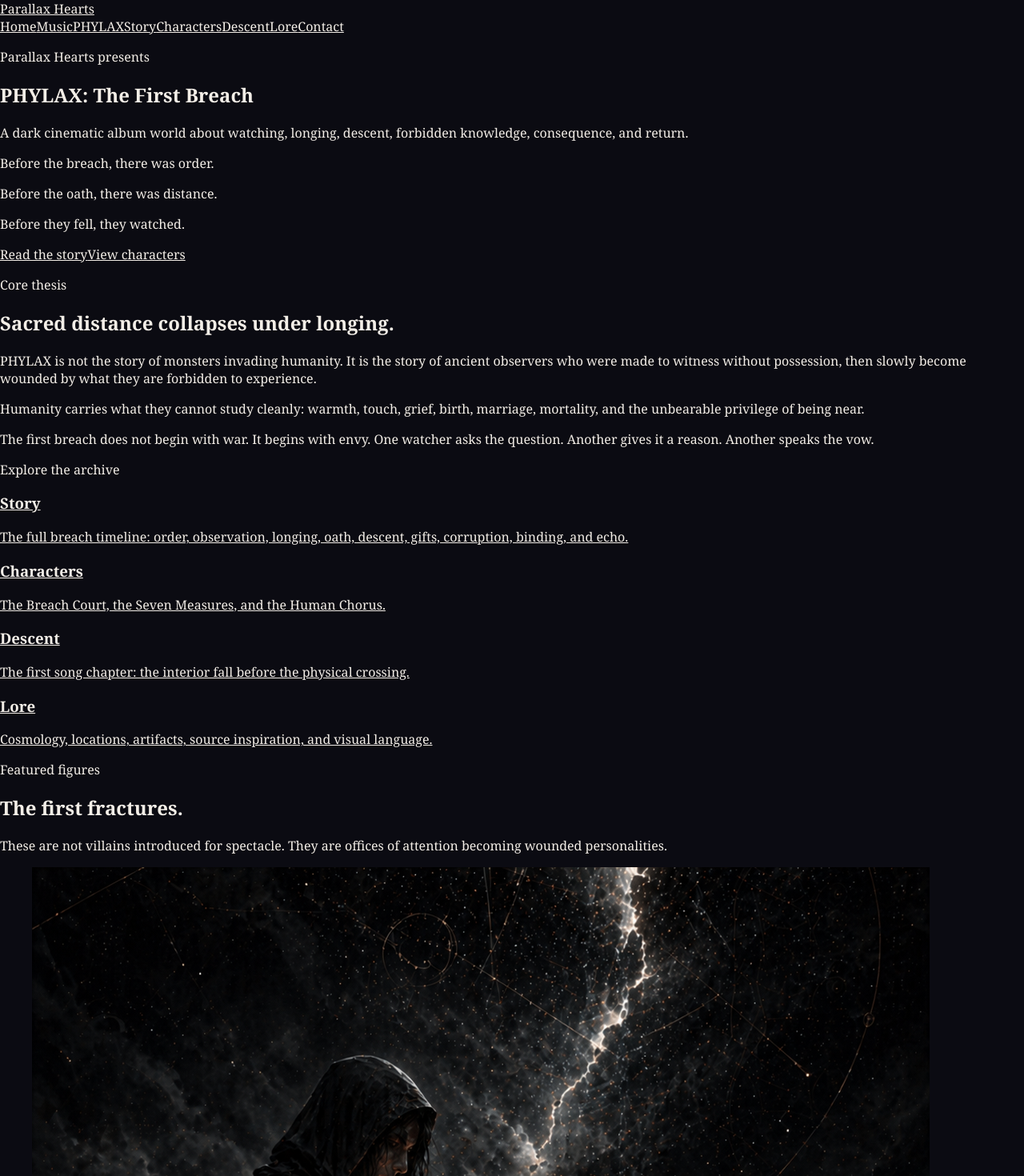
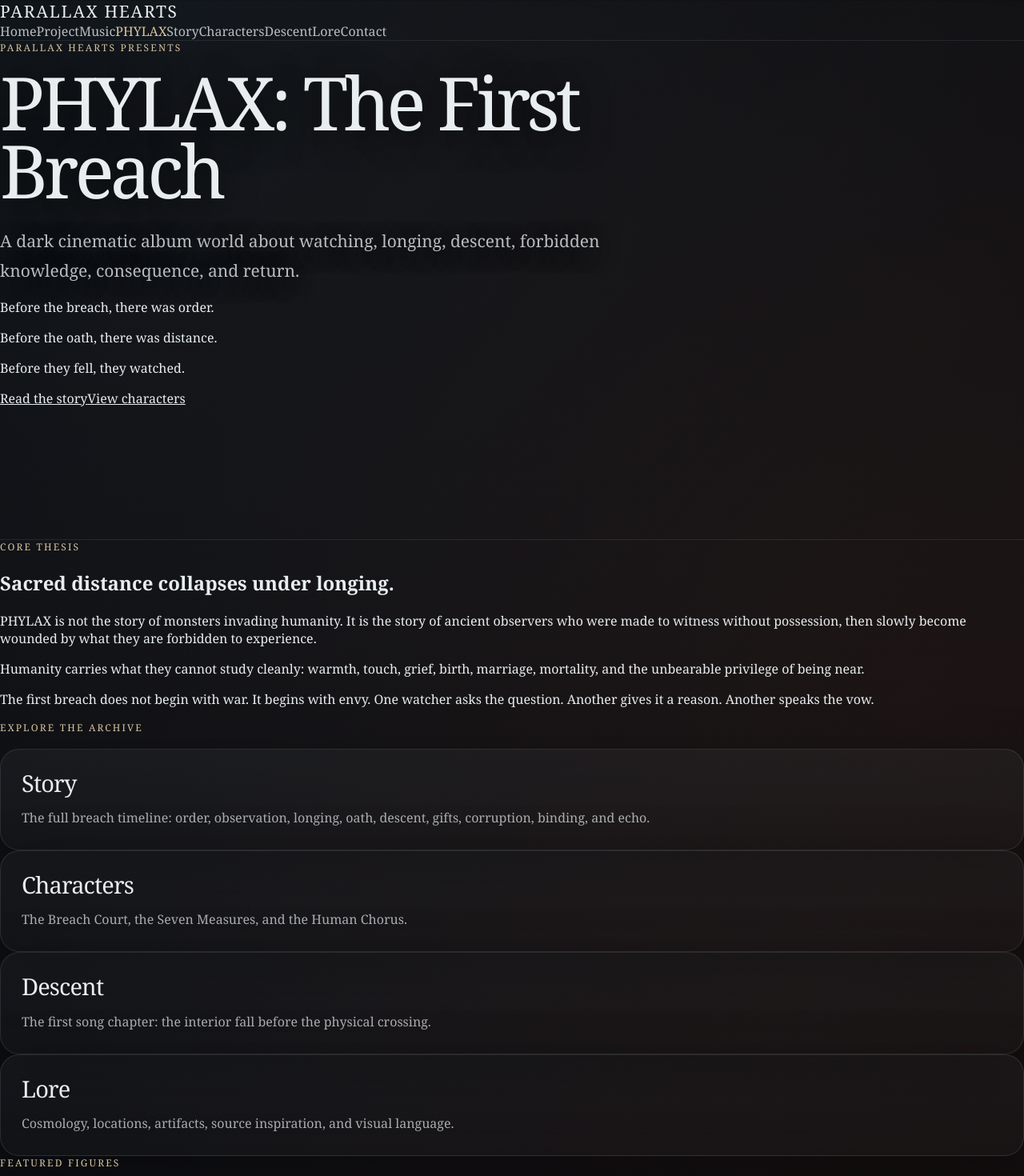
Before and after one commit to chthomps4/parallaxhearts-site, a Next.js app in the folder site/: page /phylax in a window 1280 px wide. Shown: the top 1470 px of the page at 80% size. Built offline with nearby package versions, Linux system fonts and the light colour scheme; grey boxes are pictures that could not be loaded.

Commit message:
Deepen Phylax visual atmosphere

```diff
--- a/site/app/phylax/components.tsx
+++ b/site/app/phylax/components.tsx
@@ -2,46 +2,79 @@ import Link from "next/link";
 import type { ReactNode } from "react";
 import type { Character } from "./phylax-data";
 
+const siteFont = "Georgia, 'Times New Roman', Times, serif";
+
+const shellBackground =
+  "radial-gradient(circle at 20% 0%, rgba(71,103,124,0.18), transparent 34%), radial-gradient(circle at 90% 12%, rgba(197,76,28,0.11), transparent 26%), linear-gradient(180deg, #020407 0%, #05070b 38%, #0b090a 100%)";
+
+const panelBackground =
+  "linear-gradient(180deg, rgba(164,183,196,0.055), rgba(255,255,255,0.018))";
+
+const borderSoft = "1px solid rgba(190,210,224,0.13)";
+const textMain = "#e8edf0";
+const textMuted = "rgba(232,237,240,0.70)";
+const textDim = "rgba(232,237,240,0.54)";
+const ember = "#c66a32";
+const paleGold = "#d8c3a0";
+
 export function PhylaxShell({ children }: { children: ReactNode }) {
   return (
-    <main className="min-h-screen bg-[#050506] text-stone-100">
-      <header className="sticky top-0 z-50 border-b border-stone-800/80 bg-black/85 backdrop-blur">
-        <nav className="mx-auto flex max-w-7xl flex-wrap items-center justify-between gap-4 px-6 py-4 sm:px-8">
+    <main
+      style={{
+        minHeight: "100vh",
+        background: shellBackground,
+        color: textMain,
+        fontFamily: siteFont,
+      }}
+    >
+      <div className="mx-auto w-[min(1160px,calc(100%-32px))]">
+        <header
+          className="flex flex-wrap items-center justify-between gap-5 py-6"
+          style={{
+            borderBottom: "1px solid rgba(190,210,224,0.10)",
+          }}
+        >
           <Link
             href="/"
-            className="text-xs font-semibold uppercase tracking-[0.3em] text-stone-100"
+            style={{
+              color: textMain,
+              textDecoration: "none",
+              textTransform: "uppercase",
+              letterSpacing: "0.08em",
+              fontSize: "21px",
+              fontWeight: 400,
+            }}
           >
             Parallax Hearts
           </Link>
 
-          <div className="flex flex-wrap items-center gap-x-5 gap-y-2 text-sm text-stone-300">
-            <Link href="/" className="transition hover:text-orange-200">
-              Home
+          <nav className="flex flex-wrap gap-x-5 gap-y-2 text-[15px]">
+            {[
+              ["Home", "/"],
+              ["Project", "/project"],
+              ["Music", "/music"],
+              ["PHYLAX", "/phylax"],
+              ["Story", "/phylax/story"],
+              ["Characters", "/phylax/characters"],
+              ["Descent", "/phylax/descent"],
+              ["Lore", "/phylax/lore"],
+              ["Contact", "/contact"],
+            ].map(([label, href]) => (
+              <Link
+                key={href}
+                href={href}
+                style={{
+                  color: label === "PHYLAX" ? paleGold : textMain,
+                  textDecoration: "none",
+                  opacity: label === "PHYLAX" ? 1 : 0.78,
+                }}
+              >
+                {label}
               </Link>
-            <Link href="/music" className="transition hover:text-orange-200">
-              Music
-            </Link>
-            <Link href="/phylax" className="font-semibold text-orange-200">
-              PHYLAX
-            </Link>
-            <Link href="/phylax/story" className="transition hover:text-orange-200">
-              Story
-            </Link>
-            <Link href="/phylax/characters" className="transition hover:text-orange-200">
-              Characters
-            </Link>
-            <Link href="/phylax/descent" className="transition hover:text-orange-200">
-              Descent
-            </Link>
-            <Link href="/phylax/lore" className="transition hover:text-orange-200">
-              Lore
-            </Link>
-            <Link href="/contact" className="transition hover:text-orange-200">
-              Contact
-            </Link>
-          </div>
+            ))}
           </nav>
         </header>
+      </div>
 
       {children}
     </main>
@@ -50,7 +83,15 @@ export function PhylaxShell({ children }: { children: ReactNode }) {
 
 export function Eyebrow({ children }: { children: ReactNode }) {
   return (
-    <p className="mb-3 text-xs font-semibold uppercase tracking-[0.35em] text-orange-300/70">
+    <p
+      style={{
+        margin: "0 0 18px",
+        color: paleGold,
+        textTransform: "uppercase",
+        letterSpacing: "0.18em",
+        fontSize: "12px",
+      }}
+    >
       {children}
     </p>
   );
@@ -61,28 +102,74 @@ export function PageHero({
   title,
   subtitle,
   children,
+  image = "/images/phylax/atmosphere/upper-watch-hero.png",
 }: {
   eyebrow: string;
   title: string;
   subtitle: string;
   children?: ReactNode;
+  image?: string;
 }) {
   return (
-    <section className="relative isolate overflow-hidden border-b border-stone-800">
-      <div className="absolute inset-0 -z-10 bg-[radial-gradient(circle_at_50%_0%,rgba(251,146,60,0.18),transparent_32%),radial-gradient(circle_at_20%_40%,rgba(30,64,175,0.18),transparent_35%),linear-gradient(180deg,#050506,#0c0a09_55%,#050506)]" />
+    <section
+      className="relative overflow-hidden"
+      style={{
+        minHeight: "78vh",
+        borderBottom: "1px solid rgba(190,210,224,0.11)",
+      }}
+    >
+      <div
+        className="absolute inset-0"
+        style={{
+          backgroundImage: `linear-gradient(90deg, rgba(2,4,7,0.96) 0%, rgba(2,4,7,0.80) 36%, rgba(2,4,7,0.45) 68%, rgba(2,4,7,0.82) 100%), linear-gradient(180deg, rgba(2,4,7,0.18) 0%, rgba(2,4,7,0.42) 58%, rgba(2,4,7,0.95) 100%), url(${image})`,
+          backgroundSize: "cover",
+          backgroundPosition: "center",
+          filter: "saturate(0.92) contrast(1.08)",
+        }}
+      />
 
-      <div className="mx-auto max-w-7xl px-6 py-20 sm:px-8 lg:py-28">
+      <div
+        className="absolute inset-0 pointer-events-none"
+        style={{
+          background:
+            "radial-gradient(circle at 18% 10%, rgba(216,195,160,0.12), transparent 26%), radial-gradient(circle at 80% 60%, rgba(198,106,50,0.10), transparent 28%)",
+        }}
+      />
+
+      <div className="relative mx-auto flex min-h-[78vh] w-[min(1160px,calc(100%-32px))] items-center py-20 lg:py-28">
+        <div>
           <Eyebrow>{eyebrow}</Eyebrow>
 
-        <h1 className="max-w-5xl text-5xl font-semibold tracking-tight text-stone-50 sm:text-7xl">
+          <h1
+            style={{
+              maxWidth: "980px",
+              margin: 0,
+              color: textMain,
+              fontSize: "clamp(46px, 8vw, 92px)",
+              lineHeight: 0.92,
+              fontWeight: 400,
+              letterSpacing: "-0.055em",
+              textShadow: "0 8px 42px rgba(0,0,0,0.72)",
+            }}
+          >
             {title}
           </h1>
 
-        <p className="mt-6 max-w-3xl text-xl leading-8 text-stone-300">
+          <p
+            style={{
+              maxWidth: "760px",
+              margin: "28px 0 0",
+              color: "rgba(232,237,240,0.78)",
+              fontSize: "21px",
+              lineHeight: 1.75,
+              textShadow: "0 6px 28px rgba(0,0,0,0.7)",
+            }}
+          >
             {subtitle}
           </p>
 
           {children}
+        </div>
       </div>
     </section>
   );
@@ -100,10 +187,41 @@ export function LinkCard({
   return (
     <Link
       href={href}
-      className="rounded-2xl border border-stone-800 bg-stone-950/80 p-6 transition hover:border-orange-300/50 hover:bg-stone-900"
+      style={{
+        display: "block",
+        height: "100%",
+        color: textMain,
+        textDecoration: "none",
+        border: borderSoft,
+        borderRadius: "24px",
+        padding: "26px",
+        background: panelBackground,
+        boxShadow: "0 22px 70px rgba(0,0,0,0.34)",
+      }}
     >
-      <h3 className="text-2xl font-semibold text-stone-100">{title}</h3>
-      <p className="mt-3 text-sm leading-6 text-stone-400">{text}</p>
+      <h3
+        style={{
+          margin: 0,
+          color: textMain,
+          fontSize: "29px",
+          lineHeight: 1.08,
+          fontWeight: 400,
+          letterSpacing: "-0.03em",
+        }}
+      >
+        {title}
+      </h3>
+
+      <p
+        style={{
+          margin: "14px 0 0",
+          color: textMuted,
+          fontSize: "16px",
+          lineHeight: 1.75,
+        }}
+      >
+        {text}
+      </p>
     </Link>
   );
 }
@@ -111,30 +229,71 @@ export function LinkCard({
 export function NaturalPortrait({ character }: { character: Character }) {
   if (!character.image) {
     return (
-      <div className="mx-auto flex h-[520px] w-full max-w-[360px] items-center justify-center rounded-2xl border border-stone-800 bg-[radial-gradient(circle_at_50%_20%,rgba(251,146,60,0.18),transparent_32%),linear-gradient(180deg,#1c1917,#020617)] p-6 text-center text-sm text-stone-500">
+      <div
+        className="mx-auto grid h-[520px] w-full max-w-[360px] place-items-center"
+        style={{
+          borderRadius: "24px",
+          border: borderSoft,
+          background:
+            "radial-gradient(circle at top, rgba(216,195,160,0.10), transparent 34%), linear-gradient(180deg, #0b1014, #030406)",
+          color: textDim,
+          fontSize: "15px",
+        }}
+      >
         Image pending
       </div>
     );
   }
 
   return (
-    <figure className="mx-auto w-full max-w-[360px]">
-      <div className="relative h-[520px] w-full overflow-hidden rounded-2xl border border-stone-800 bg-black shadow-2xl shadow-black/40">
+    <figure className="mx-auto w-full max-w-[360px]" style={{ margin: "0 auto" }}>
+      <div
+        className="relative h-[520px] w-full overflow-hidden"
+        style={{
+          borderRadius: "24px",
+          border: "1px solid rgba(190,210,224,0.14)",
+          background: "#030406",
+          boxShadow: "0 26px 80px rgba(0,0,0,0.48)",
+        }}
+      >
         <img
           src={character.image}
           alt={`${character.name} — ${character.title}`}
           className="block h-full w-full object-cover object-top"
         />
 
-        <div className="absolute inset-0 bg-gradient-to-t from-black via-black/10 to-transparent" />
+        <div
+          className="absolute inset-0"
+          style={{
+            background:
+              "linear-gradient(180deg, rgba(0,0,0,0.02), rgba(0,0,0,0.08) 45%, rgba(0,0,0,0.94) 100%)",
+          }}
+        />
 
         <figcaption className="absolute bottom-0 left-0 right-0 p-5">
-          <p className="text-xs font-semibold uppercase tracking-[0.22em] text-orange-200/80">
+          <div
+            style={{
+              color: paleGold,
+              textTransform: "uppercase",
+              letterSpacing: "0.17em",
+              fontSize: "11px",
+              marginBottom: "9px",
+            }}
+          >
             {character.title}
-          </p>
-          <p className="mt-2 text-3xl font-semibold tracking-tight text-stone-100">
+          </div>
+
+          <div
+            style={{
+              color: textMain,
+              fontSize: "34px",
+              lineHeight: 1,
+              fontWeight: 400,
+              letterSpacing: "-0.035em",
+            }}
+          >
             {character.name}
-          </p>
+          </div>
         </figcaption>
       </div>
     </figure>
@@ -149,57 +308,140 @@ export function CharacterFeature({
   reverse?: boolean;
 }) {
   return (
-    <article className="border-b border-stone-800 py-14">
+    <article
+      style={{
+        borderBottom: "1px solid rgba(190,210,224,0.09)",
+        padding: "58px 0",
+      }}
+    >
       <div
-        className={`mx-auto grid max-w-6xl gap-8 lg:grid-cols-[380px_1fr] lg:items-start ${
+        className={`mx-auto grid max-w-6xl gap-9 lg:grid-cols-[380px_1fr] lg:items-start ${
           reverse ? "lg:[&>*:first-child]:order-2" : ""
         }`}
       >
         <NaturalPortrait character={character} />
 
         <div className="max-w-3xl">
-          <p className="text-xs font-semibold uppercase tracking-[0.25em] text-orange-200/70">
+          <div
+            style={{
+              color: paleGold,
+              textTransform: "uppercase",
+              letterSpacing: "0.17em",
+              fontSize: "12px",
+              marginBottom: "15px",
+            }}
+          >
             {character.faction}
-          </p>
+          </div>
 
-          <h2 className="mt-3 text-4xl font-semibold tracking-tight text-stone-100">
+          <h2
+            style={{
+              margin: 0,
+              color: textMain,
+              fontSize: "clamp(36px, 5vw, 58px)",
+              lineHeight: 0.98,
+              fontWeight: 400,
+              letterSpacing: "-0.045em",
+            }}
+          >
             {character.name}
           </h2>
 
-          <p className="mt-2 text-xl text-orange-100/80">
+          <p
+            style={{
+              margin: "11px 0 0",
+              color: paleGold,
+              fontSize: "24px",
+              lineHeight: 1.2,
+            }}
+          >
             {character.title}
           </p>
 
-          <p className="mt-5 text-base font-medium leading-7 text-stone-300">
+          <p
+            style={{
+              margin: "26px 0 0",
+              color: "rgba(232,237,240,0.73)",
+              fontSize: "18px",
+              lineHeight: 1.85,
+            }}
+          >
             {character.role}
           </p>
 
-          <p className="mt-5 text-base leading-8 text-stone-400">
+          <p
+            style={{
+              margin: "18px 0 0",
+              color: textMuted,
+              fontSize: "18px",
+              lineHeight: 1.9,
+            }}
+          >
             {character.summary}
           </p>
 
           <div className="mt-7 grid gap-4 md:grid-cols-2">
-            <div className="rounded-2xl border border-stone-800 bg-stone-950/70 p-5">
-              <p className="text-xs font-semibold uppercase tracking-[0.2em] text-stone-500">
+            <div
+              style={{
+                background: "rgba(164,183,196,0.055)",
+                border: borderSoft,
+                borderRadius: "20px",
+                padding: "22px",
+              }}
+            >
+              <strong
+                style={{
+                  display: "block",
+                  marginBottom: "8px",
+                  color: paleGold,
+                  fontWeight: 400,
+                }}
+              >
                 Symbol
-              </p>
-              <p className="mt-3 text-sm leading-6 text-stone-300">
+              </strong>
+
+              <p style={{ margin: 0, color: textMuted, lineHeight: 1.8 }}>
                 {character.symbol}
               </p>
             </div>
 
-            <div className="rounded-2xl border border-stone-800 bg-stone-950/70 p-5">
-              <p className="text-xs font-semibold uppercase tracking-[0.2em] text-stone-500">
+            <div
+              style={{
+                background: "rgba(164,183,196,0.055)",
+                border: borderSoft,
+                borderRadius: "20px",
+                padding: "22px",
+              }}
+            >
+              <strong
+                style={{
+                  display: "block",
+                  marginBottom: "8px",
+                  color: paleGold,
+                  fontWeight: 400,
+                }}
+              >
                 Arc
-              </p>
-              <p className="mt-3 text-sm leading-6 text-stone-300">
+              </strong>
+
+              <p style={{ margin: 0, color: textMuted, lineHeight: 1.8 }}>
                 {character.arc ?? "Arc notes pending."}
               </p>
             </div>
           </div>
 
           {character.keyLine && (
-            <blockquote className="mt-7 border-l border-orange-300/50 pl-5 text-lg italic leading-8 text-stone-200">
+            <blockquote
+              style={{
+                margin: "30px 0 0",
+                paddingLeft: "22px",
+                borderLeft: "1px solid rgba(216,195,160,0.50)",
+                color: textMain,
+                fontSize: "21px",
+                lineHeight: 1.7,
+                fontStyle: "italic",
+              }}
+            >
               “{character.keyLine}”
             </blockquote>
           )}
@@ -215,10 +457,37 @@ export function LoreList({ items }: { items: string[][] }) {
       {items.map(([title, text]) => (
         <article
           key={title}
-          className="rounded-2xl border border-stone-800 bg-stone-950/70 p-5"
+          style={{
+            background: "rgba(164,183,196,0.055)",
+            border: borderSoft,
+            borderRadius: "24px",
+            padding: "24px",
+            boxShadow: "0 20px 60px rgba(0,0,0,0.22)",
+          }}
         >
-          <h3 className="text-xl font-semibold text-stone-100">{title}</h3>
-          <p className="mt-3 text-sm leading-6 text-stone-400">{text}</p>
+          <h3
+            style={{
+              margin: 0,
+              color: textMain,
+              fontSize: "25px",
+              lineHeight: 1.15,
+              fontWeight: 400,
+              letterSpacing: "-0.025em",
+            }}
+          >
+            {title}
+          </h3>
+
+          <p
+            style={{
+              margin: "14px 0 0",
+              color: textMuted,
+              fontSize: "16px",
+              lineHeight: 1.85,
+            }}
+          >
+            {text}
+          </p>
         </article>
       ))}
     </div>
```
Lines whose indentation alone changed are shown as unchanged.
